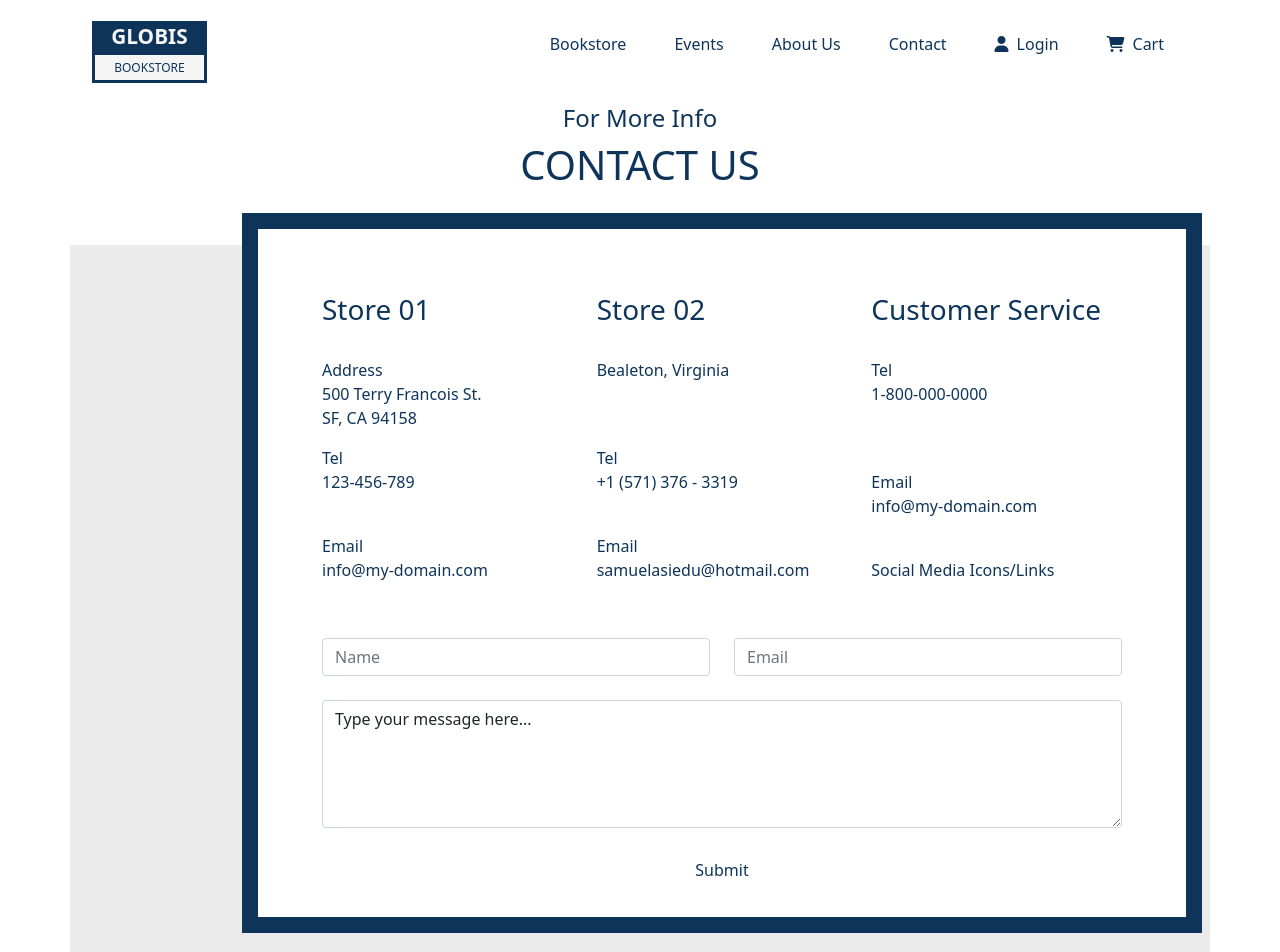
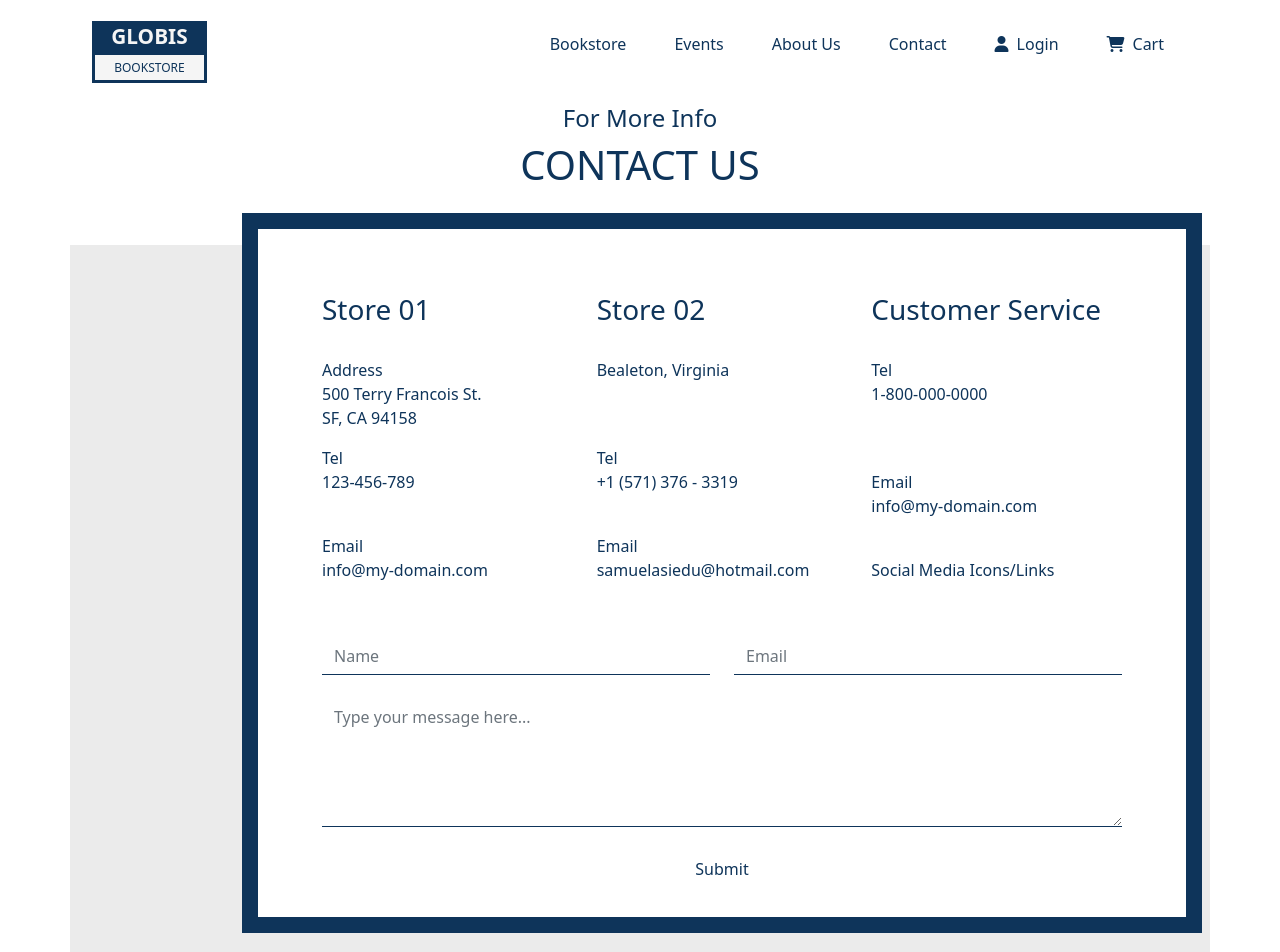
Before and after one commit to progressitech/globis-bookstore, a React (Create React App) app in the folder frontend/: page /contact in a window 1280 px wide. Shown: the top 952 px of the page. Built offline with nearby package versions, Linux system fonts and the light colour scheme.

Commit message:
fixed contact form stylying

```diff
--- a/frontend/src/ui/App.css
+++ b/frontend/src/ui/App.css
@@ -246,6 +246,19 @@ html {
   margin: none;
 }
 
+input[type=text] {
+    border: 0;
+    background: transparent;
+    border: none;
+    border-bottom: 1px solid var(--primary-color);
+}
+
+#message[type=text] {
+    background: transparent;
+    border: none;
+    border-bottom: 1px solid var(--primary-color);
+}
+
 @media (max-width: 978px) {
   /* Navbar */
 
--- a/frontend/src/ui/Contact.js
+++ b/frontend/src/ui/Contact.js
@@ -74,7 +74,7 @@ export function Contact() {
                       id="name"
                       name="name"
                       placeholder="Name"
-                      class="form-control"
+                      className="form-control rounded-0"
                     />
                     <label for="name" class="">
                     </label>
@@ -87,7 +87,7 @@ export function Contact() {
                       id="email"
                       name="email"
                       placeholder="Email"
-                      class="form-control"
+                      className="form-control rounded-0"
                     />
                     <label for="email" class="">
                     </label>
@@ -101,9 +101,10 @@ export function Contact() {
                       type="text"
                       id="message"
                       name="message"
+                      placeholder="Type your message here..."
                       rows="2"
-                      className="form-control md-textarea"
-                    >Type your message here...</textarea>
+                      className="form-control md-textarea rounded-0"
+                    ></textarea>
                     <label for="message"></label>
                   </div>
                 </Col>
--- a/frontend/src/ui/Login.js
+++ b/frontend/src/ui/Login.js
@@ -1,10 +1,21 @@
-import React from "react"
-import {Col, Container, Row} from "react-bootstrap"
+import React, { useState } from "react";
+import { Col, Container, Modal, Row } from "react-bootstrap";
+
 
 export function Login() {
-    return (
-        <>
 
-        </>
-    )
+    const [show, setShow] = React.useState(false)
+    const [modalShow, setModalShow] = React.useState(false);
+    const [fullscreen, setFullscreen] = useState(true);
+
+  return (
+    <>
+      <Modal show={show} fullscreen={fullscreen} onHide={() => setShow(false)}>
+        <Modal.Header closeButton>
+          <Modal.Title>Modal</Modal.Title>
+        </Modal.Header>
+        <Modal.Body>Modal body content</Modal.Body>
+      </Modal>
+    </>
+  );
 }
--- a/frontend/src/ui/Navigation.js
+++ b/frontend/src/ui/Navigation.js
@@ -37,9 +37,7 @@ export function Navigation() {
         <Container fluid className="navbar-spacing">
           <Navbar.Brand href="/">
             <p class="website-icon-upper">GLOBIS</p>
-            <p class="website-icon-lower">
-              BOOKSTORE
-            </p>
+            <p class="website-icon-lower">BOOKSTORE</p>
           </Navbar.Brand>
           <Navbar.Toggle aria-controls="basic-navbar-nav" />
           <Navbar.Collapse id="basic-navbar-nav">
```
